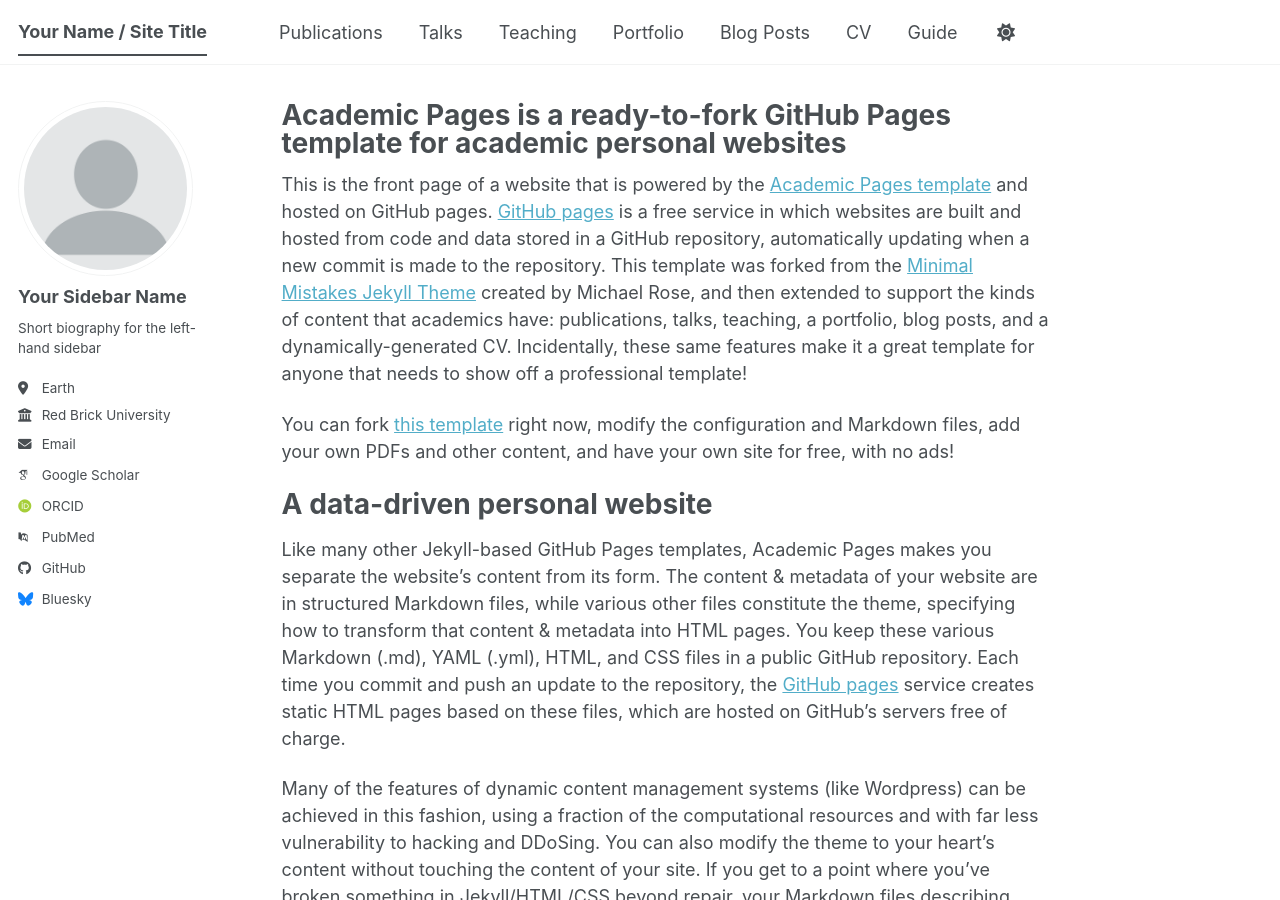
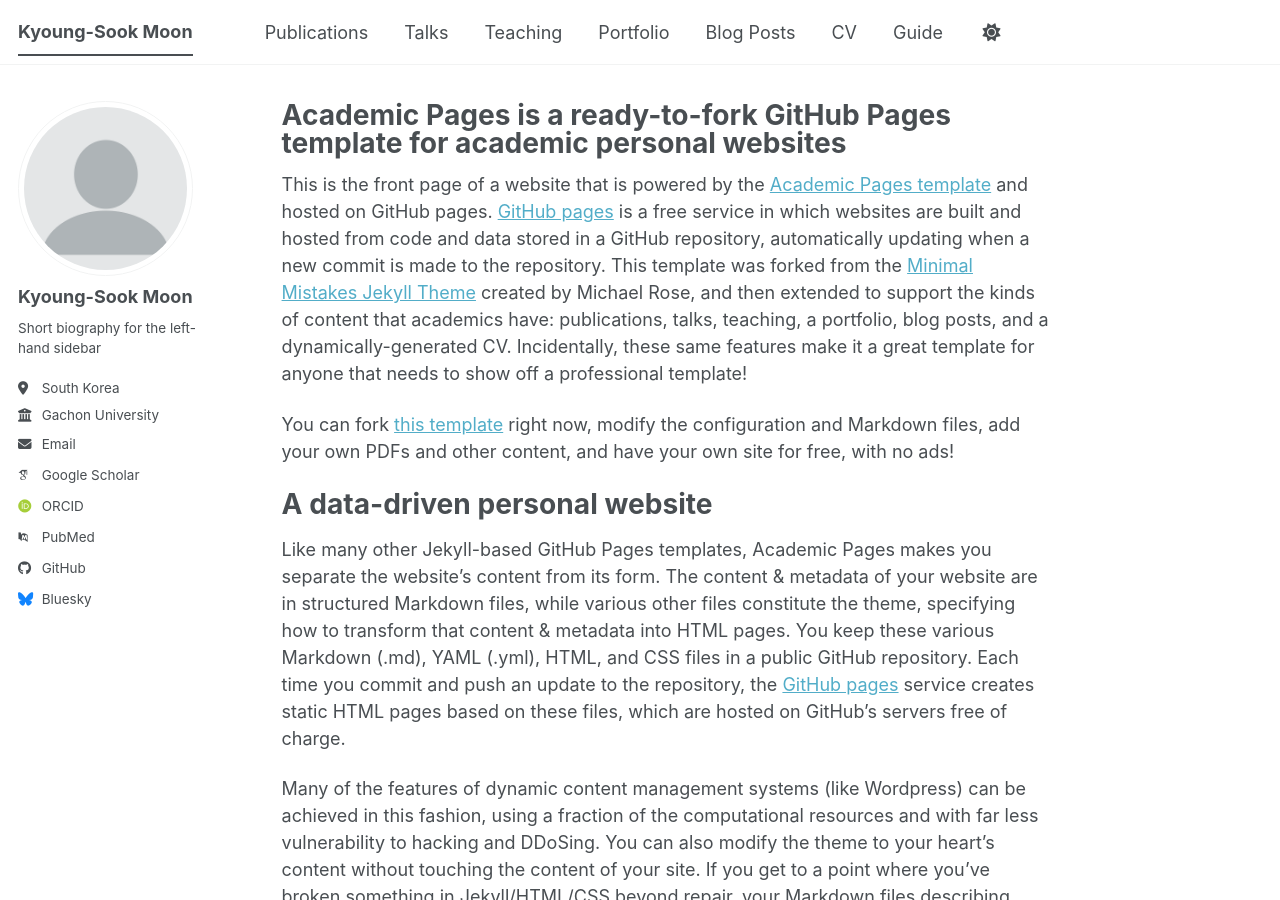
Before and after one commit to KMoon92/KMoon92.github.io, a Jekyll site: the page built from _pages/about.md, in a window 1280 px wide and 900 px high. Built offline with Jekyll 4.4.1, drawn with Linux system fonts in a browser that asks for light colours; some web fonts are replaced; a script bundle is joined from its source files by our own code; library files that are not in the unit come from our copies.

Commit message:
Update _config.yml

```diff
--- a/_config.yml
+++ b/_config.yml
@@ -9,7 +9,7 @@
 # Basic Site Settings
 locale                   : "en-US"
 site_theme               : "default" # The available themes options are "default", "air", "sunrise", "mint", "dirt" and "contrast"
-title                    : "Your Name / Site Title"
+title                    : "Kyoung-Sook Moon"
 title_separator          : "-"
 name                     : &name "Your Name"
 description              : &description "Your Name's academic portfolio"   # Update this with a general description of your site, this is the default if not overridden by a page
@@ -24,13 +24,13 @@
 author:
   # Biographic information
   avatar           : "profile.png"
-  name             : "Your Sidebar Name"
+  name             : "Kyoung-Sook Moon"
   pronouns         : # example: "she/her"
   bio              : "Short biography for the left-hand sidebar"
-  location         : "Earth"
-  employer         : "Red Brick University"
+  location         : "South Korea"
+  employer         : "Gachon University"
   uri              : # URL
-  email            : "none@example.org"
+  email            : "ksmoon@gachon.ac.kr"
 
   # Academic websites
   academia         : # URL
```
